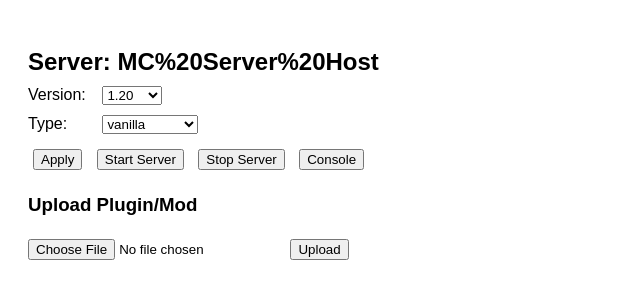
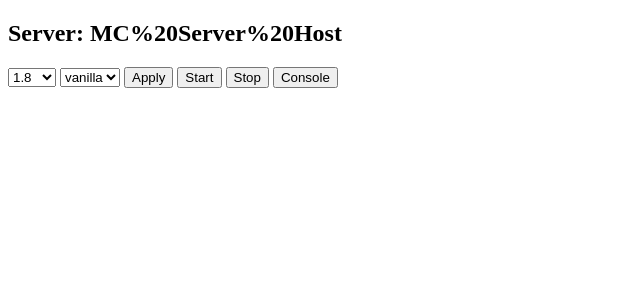
Before and after one commit to nuhuh-ah/WebServicess, a website: page MC Server Host/public/server.html in a window 1280 px wide. Both pictures are taken after a click on the button "Apply". Shown: the whole page, without its empty margins (0-640 px from the left). Drawn offline with Linux system fonts and the light colour scheme; no server answers.

Commit message:
server.html

```diff
--- a/MC Server Host/public/server.html
+++ b/MC Server Host/public/server.html
@@ -1,103 +1,32 @@
-<!DOCTYPE html>
-<html lang="en">
-<head>
-  <meta charset="UTF-8" />
-  <title>Minecraft Server Manager</title>
-  <style>
-    body { font-family: Arial; padding: 20px; }
-    h2 { margin-bottom: 10px; }
-    label { display: inline-block; width: 70px; }
-    select, input[type=file] { margin-bottom: 10px; }
-    button { margin: 5px; }
-  </style>
-</head>
-<body>
-  <h2 id="serverName"></h2>
-
-  <div>
-    <label>Version:</label>
-    <select id="version">
-      <option>1.8</option>
-      <option>1.12</option>
-      <option>1.12.2</option>
-      <option>1.16</option>
-      <option>1.18</option>
-      <option selected>1.20</option>
-      <option>1.20.2</option>
-      <option>1.20.4</option>
-      <option>1.21</option>
-      <option>1.21.1</option>
-      <option>1.21.2</option>
-      <option>1.22.0</option>
-      <option>none</option>
-    </select>
-  </div>
-
-  <div>
-    <label>Type:</label>
-    <select id="type">
-      <option>vanilla</option>
-      <option>forge</option>
-      <option>fabric</option>
-      <option>addon</option>
-      <option>forgeoptifine</option>
-    </select>
-  </div>
-
+<!DOCTYPE html><html><head><meta charset="utf-8"><title>Server</title></head><body>
+  <h2 id="title"></h2>
+  <select id="version"></select>
+  <select id="type"><option>vanilla</option><option>forge</option><option>fabric</option><option>addon</option></select>
   <button onclick="apply()">Apply</button>
-  <button onclick="startServer()">Start Server</button>
-  <button onclick="stopServer()">Stop Server</button>
-  <button onclick="openConsole()">Console</button>
-
-  <h3>Upload Plugin/Mod</h3>
-  <input type="file" id="fileUpload" />
-  <button onclick="uploadFile()">Upload</button>
-
+  <button onclick="start()">Start</button>
+  <button onclick="stop()">Stop</button>
+  <button onclick="view()">Console</button>
   <script>
-    const servername = location.pathname.split("/")[1].replace(".hoatreehub.com", "");
-    document.getElementById("serverName").innerText = "Server: " + servername;
-
-    async function apply() {
-      const version = document.getElementById("version").value;
-      const type = document.getElementById("type").value;
-      await fetch(`/api/update/${servername}`, {
-        method: "POST",
-        headers: { "Content-Type": "application/json" },
-        body: JSON.stringify({ version, type })
-      });
-      alert("Updated!");
+    const name=location.pathname.split('/')[1];
+    document.getElementById('title').innerText='Server: '+name;
+    ['1.8','1.12','1.16','1.18','1.20','1.21'].map(v=>{
+      const o=document.createElement('option');o.innerText=v;document.getElementById('version').append(o);
+    });
+    async function apply(){
+      await fetch(`/api/update/${name}`,{method:'POST',headers:{'Content-Type':'application/json'},body:JSON.stringify({version:document.getElementById('version').value,type:document.getElementById('type').value})});
+      alert('Applied');
     }
-
-    async function startServer() {
-      const res = await fetch(`/api/start/${servername}`, { method: "POST" });
-      const data = await res.json();
-      alert(data.message || "Server started!");
+    async function start(){
+      const j=await(await fetch(`/api/start/${name}`,{method:'POST'})).json();
+      alert(j.message);
     }
-
-    async function stopServer() {
-      const res = await fetch(`/api/stop/${servername}`, { method: "POST" });
-      const data = await res.json();
-      alert(data.message || "Server stopped!");
+    async function stop(){
+      const j=await(await fetch(`/api/stop/${name}`,{method:'POST'})).json();
+      alert(j.message);
     }
-
-    function openConsole() {
-      window.open(`/servers/${servername}/console.log`, '_blank');
-    }
-
-    async function uploadFile() {
-      const fileInput = document.getElementById("fileUpload");
-      if (!fileInput.files.length) return alert("No file chosen");
-      const formData = new FormData();
-      formData.append("file", fileInput.files[0]);
-
-      const res = await fetch(`/api/upload/${servername}`, {
-        method: "POST",
-        body: formData
-      });
-
-      const data = await res.json();
-      alert(data.message || "Upload done");
+    function view(){
+      window.open(`/servers/${name}/console.log`);
+      setInterval(()=>fetch(`/api/ping/${name}`,{method:'POST'}),550000);
     }
   </script>
-</body>
-</html>
+</body></html>
```
